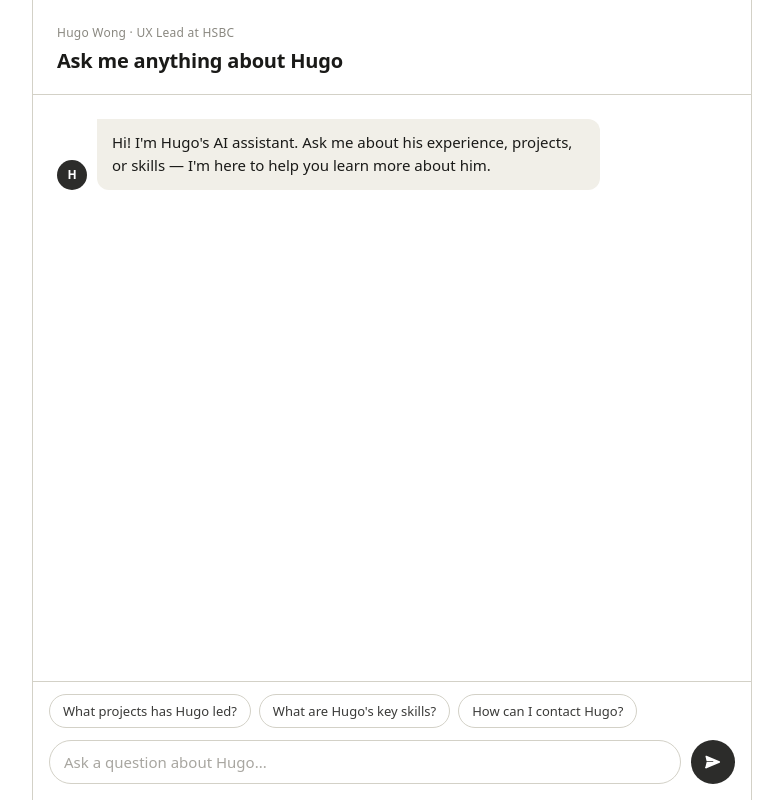
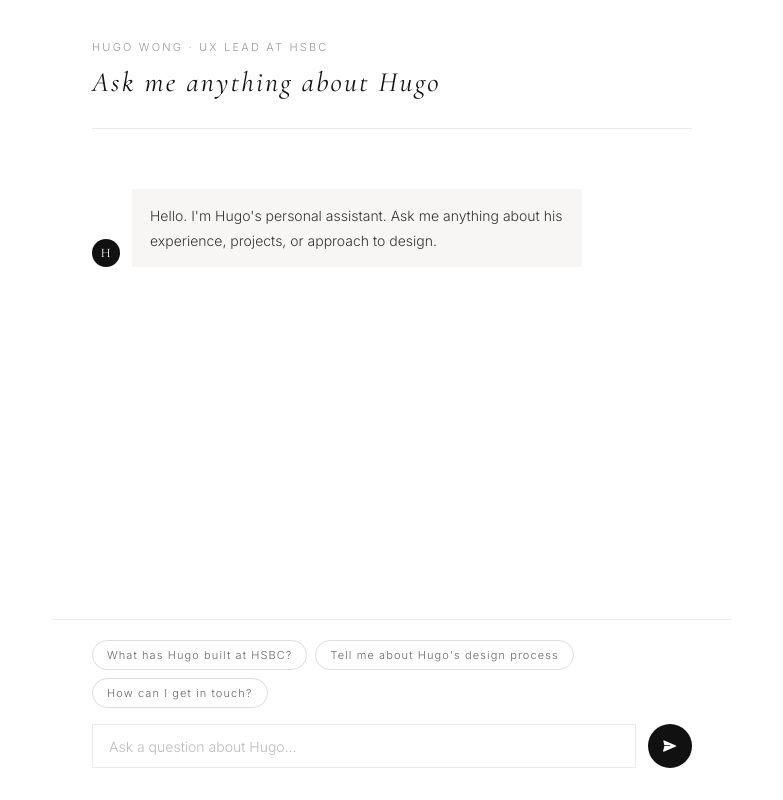
Before and after one commit to hugowph/my-ai-assistant, a website: page index.html in a window 1280 px wide. Shown: the whole page, without its empty margins (248-1031 px from the left). Drawn offline with nearby package versions, Linux system fonts and the light colour scheme.

Commit message:
Redesign: luxury minimal aesthetic

```diff
--- a/index.html
+++ b/index.html
@@ -4,6 +4,9 @@
   <meta charset="UTF-8">
   <meta name="viewport" content="width=device-width, initial-scale=1.0, interactive-widget=resizes-content">
   <title>Hugo Wong · AI Assistant</title>
+  <link rel="preconnect" href="https://fonts.googleapis.com">
+  <link rel="preconnect" href="https://fonts.gstatic.com" crossorigin>
+  <link href="https://fonts.googleapis.com/css2?family=Cormorant+Garamond:ital,wght@0,400;0,500;1,400&family=Inter:wght@300;400&display=swap" rel="stylesheet">
   <style>
     *, *::before, *::after {
       box-sizing: border-box;
@@ -14,10 +17,8 @@
     html, body {
       height: 100%;
       overflow: hidden;
-      font-family: system-ui, -apple-system, BlinkMacSystemFont, "Segoe UI", sans-serif;
-      font-size: 15px;
-      background: #fff;
-      color: #1a1a18;
+      background: #ffffff;
+      color: #222;
     }
 
     /* ── Page shell ── */
@@ -26,47 +27,58 @@
       display: flex;
       flex-direction: column;
       align-items: center;
+      background: #ffffff;
     }
 
     .column {
       width: 100%;
-      max-width: 720px;
+      max-width: 680px;
       height: 100%;
       display: flex;
       flex-direction: column;
-      border-left: 0.5px solid #d3d1c7;
-      border-right: 0.5px solid #d3d1c7;
     }
 
     /* ── Header ── */
     .header {
       flex-shrink: 0;
-      padding: 24px 24px 20px;
-      border-bottom: 0.5px solid #d3d1c7;
+      padding: 40px 40px 28px;
+      background: #ffffff;
     }
 
     .header-eyebrow {
-      font-size: 12px;
-      color: #8a8880;
-      letter-spacing: 0.02em;
-      margin-bottom: 6px;
+      font-family: 'Inter', sans-serif;
+      font-weight: 300;
+      font-size: 11px;
+      letter-spacing: 0.2em;
+      text-transform: uppercase;
+      color: #999;
+      margin-bottom: 12px;
     }
 
     .header-title {
-      font-size: 20px;
-      font-weight: 600;
-      color: #1a1a18;
-      letter-spacing: -0.01em;
+      font-family: 'Cormorant Garamond', serif;
+      font-weight: 400;
+      font-style: italic;
+      font-size: 28px;
+      letter-spacing: 0.08em;
+      color: #111;
+      line-height: 1.2;
+    }
+
+    .header-rule {
+      margin-top: 28px;
+      border: none;
+      border-top: 1px solid #ebebeb;
     }
 
     /* ── Chat area ── */
     .chat {
       flex: 1;
       overflow-y: auto;
-      padding: 24px;
+      padding: 32px 40px;
       display: flex;
       flex-direction: column;
-      gap: 16px;
+      gap: 24px;
       scroll-behavior: smooth;
     }
 
@@ -74,7 +86,7 @@
     .message-row {
       display: flex;
       align-items: flex-end;
-      gap: 10px;
+      gap: 12px;
     }
 
     .message-row.user {
@@ -84,13 +96,15 @@
     /* Avatar */
     .avatar {
       flex-shrink: 0;
-      width: 30px;
-      height: 30px;
+      width: 28px;
+      height: 28px;
       border-radius: 50%;
-      background: #2C2C2A;
+      background: #111;
       color: #fff;
-      font-size: 12px;
-      font-weight: 600;
+      font-family: 'Cormorant Garamond', serif;
+      font-weight: 400;
+      font-size: 13px;
+      letter-spacing: 0.05em;
       display: flex;
       align-items: center;
       justify-content: center;
@@ -100,54 +114,67 @@
     /* Bubble */
     .bubble {
       max-width: 75%;
-      padding: 12px 15px;
-      font-size: 15px;
-      line-height: 1.55;
+      padding: 14px 18px;
+      font-family: 'Inter', sans-serif;
+      font-weight: 300;
+      font-size: 14px;
+      line-height: 1.8;
       word-break: break-word;
     }
 
     .message-row.ai .bubble {
-      background: #F1EFE8;
-      border-radius: 0 12px 12px 12px;
-      color: #1a1a18;
+      background: #f7f6f4;
+      border-radius: 2px;
+      color: #333;
     }
 
     .message-row.user .bubble {
-      background: #2C2C2A;
-      color: #fff;
-      border-radius: 12px 0 12px 12px;
+      background: #111;
+      color: #ffffff;
+      border-radius: 2px;
+    }
+
+    /* ── Markdown inside AI bubbles ── */
+    .bubble ul {
+      margin: 6px 0 4px 16px;
+      padding: 0;
+    }
+
+    .bubble li {
+      margin: 4px 0;
     }
 
     /* ── Typing indicator ── */
     .typing-dots {
       display: flex;
       align-items: center;
-      gap: 5px;
-      padding: 2px 1px;
+      gap: 6px;
+      padding: 2px 0;
     }
 
     .typing-dots span {
       display: block;
-      width: 7px;
-      height: 7px;
+      width: 5px;
+      height: 5px;
       border-radius: 50%;
-      background: #8a8880;
-      animation: pulse 1.2s ease-in-out infinite;
+      background: #999;
+      animation: fade 1.4s ease-in-out infinite;
     }
 
     .typing-dots span:nth-child(2) { animation-delay: 0.2s; }
     .typing-dots span:nth-child(3) { animation-delay: 0.4s; }
 
-    @keyframes pulse {
-      0%, 60%, 100% { opacity: 0.25; }
-      30%            { opacity: 1; }
+    @keyframes fade {
+      0%, 60%, 100% { opacity: 0.15; }
+      30%            { opacity: 0.9; }
     }
 
     /* ── Input area ── */
     .input-area {
       flex-shrink: 0;
-      border-top: 0.5px solid #d3d1c7;
-      padding: 12px 16px 16px;
+      border-top: 1px solid #ebebeb;
+      padding: 20px 40px 32px;
+      background: #ffffff;
     }
 
     /* Chips */
@@ -155,36 +182,39 @@
       display: flex;
       flex-wrap: wrap;
       gap: 8px;
-      margin-bottom: 12px;
+      margin-bottom: 16px;
     }
 
     .chip {
-      background: #fff;
-      border: 0.5px solid #d3d1c7;
+      background: #ffffff;
+      border: 1px solid #ddd;
       border-radius: 100px;
-      padding: 7px 13px;
-      font-size: 13px;
-      color: #3a3a38;
+      padding: 6px 14px;
+      font-family: 'Inter', sans-serif;
+      font-weight: 300;
+      font-size: 11px;
+      letter-spacing: 0.1em;
+      color: #666;
       cursor: pointer;
-      transition: background 0.15s, border-color 0.15s;
-      min-height: 32px;
+      transition: border-color 0.2s, color 0.2s;
+      min-height: 30px;
       display: flex;
       align-items: center;
       white-space: nowrap;
-      font-family: inherit;
     }
 
     .chip:hover {
-      background: #F1EFE8;
-      border-color: #b8b6ae;
+      border-color: #aaa;
+      color: #333;
     }
 
     .chip:active {
-      background: #e8e6de;
+      border-color: #111;
+      color: #111;
     }
 
     .chip:disabled {
-      opacity: 0.45;
+      opacity: 0.35;
       cursor: not-allowed;
       pointer-events: none;
     }
@@ -192,35 +222,37 @@
     /* Input row */
     .input-row {
       display: flex;
-      gap: 10px;
+      gap: 12px;
       align-items: center;
     }
 
     .text-input {
       flex: 1;
       height: 44px;
-      padding: 0 14px;
-      border: 0.5px solid #d3d1c7;
-      border-radius: 22px;
-      font-size: 15px;
-      font-family: inherit;
-      color: #1a1a18;
-      background: #fff;
+      padding: 0 16px;
+      border: 1px solid #ebebeb;
+      border-radius: 0;
+      font-family: 'Inter', sans-serif;
+      font-weight: 300;
+      font-size: 14px;
+      color: #222;
+      background: #ffffff;
       outline: none;
-      transition: border-color 0.15s;
+      transition: border-color 0.2s;
       -webkit-appearance: none;
     }
 
     .text-input::placeholder {
-      color: #a8a6a0;
+      color: #bbb;
+      font-weight: 300;
     }
 
     .text-input:focus {
-      border-color: #8a8880;
+      border-color: #bbb;
     }
 
     .text-input:disabled {
-      opacity: 0.5;
+      opacity: 0.4;
       cursor: not-allowed;
     }
 
@@ -229,64 +261,44 @@
       width: 44px;
       height: 44px;
       border-radius: 50%;
-      background: #2C2C2A;
+      background: #111;
       border: none;
       cursor: pointer;
       display: flex;
       align-items: center;
       justify-content: center;
-      transition: opacity 0.15s;
+      transition: opacity 0.2s;
     }
 
-    .send-btn:hover  { opacity: 0.82; }
-    .send-btn:active { opacity: 0.65; }
+    .send-btn:hover  { opacity: 0.75; }
+    .send-btn:active { opacity: 0.55; }
 
     .send-btn:disabled {
-      opacity: 0.3;
+      opacity: 0.2;
       cursor: not-allowed;
     }
 
     .send-btn svg {
-      width: 18px;
-      height: 18px;
+      width: 16px;
+      height: 16px;
       fill: #fff;
     }
 
-    /* ── Markdown inside AI bubbles ── */
-    .bubble ul {
-      margin: 4px 0 2px 18px;
-      padding: 0;
-    }
+    /* ── Responsive ── */
+    @media (max-width: 600px) {
+      .header { padding: 28px 20px 20px; }
+      .header-title { font-size: 24px; }
 
-    .bubble li {
-      margin: 3px 0;
-    }
-
-    /* ── Responsive ── */
-    @media (max-width: 720px) {
-      .column {
-        border-left: none;
-        border-right: none;
-      }
-    }
-
-    @media (max-width: 600px) {
-      html, body { font-size: 14px; }
-
-      .header { padding: 16px 16px 14px; }
-      .header-title { font-size: 18px; }
-
-      .chat { padding: 16px; gap: 14px; }
+      .chat { padding: 24px 20px; gap: 20px; }
 
       .bubble {
-        max-width: 85%;
-        font-size: 14px;
-        padding: 11px 13px;
+        max-width: 88%;
+        padding: 12px 15px;
       }
 
-      .input-area { padding: 10px 12px 14px; }
+      .input-area { padding: 16px 20px 24px; }
 
-      .chip { font-size: 12.5px; padding: 6px 12px; }
+      .chip { font-size: 10.5px; }
     }
   </style>
 </head>
@@ -299,6 +311,7 @@
     <header class="header">
       <p class="header-eyebrow">Hugo Wong · UX Lead at HSBC</p>
       <h1 class="header-title">Ask me anything about Hugo</h1>
+      <hr class="header-rule">
     </header>
 
     <!-- Chat -->
@@ -307,9 +320,9 @@
     <!-- Input area -->
     <div class="input-area">
       <div class="chips" id="chips">
-        <button class="chip" onclick="sendChip(this)">What projects has Hugo led?</button>
-        <button class="chip" onclick="sendChip(this)">What are Hugo's key skills?</button>
-        <button class="chip" onclick="sendChip(this)">How can I contact Hugo?</button>
+        <button class="chip" onclick="sendChip(this)">What has Hugo built at HSBC?</button>
+        <button class="chip" onclick="sendChip(this)">Tell me about Hugo's design process</button>
+        <button class="chip" onclick="sendChip(this)">How can I get in touch?</button>
       </div>
       <div class="input-row">
         <input
@@ -494,7 +507,7 @@
 
   // ── Welcome message ───────────────────────────────────────
 
-  appendMessage('ai', "Hi! I'm Hugo's AI assistant. Ask me about his experience, projects, or skills — I'm here to help you learn more about him.");
+  appendMessage('ai', "Hello. I'm Hugo's personal assistant. Ask me anything about his experience, projects, or approach to design.");
 </script>
 
 </body>
```
